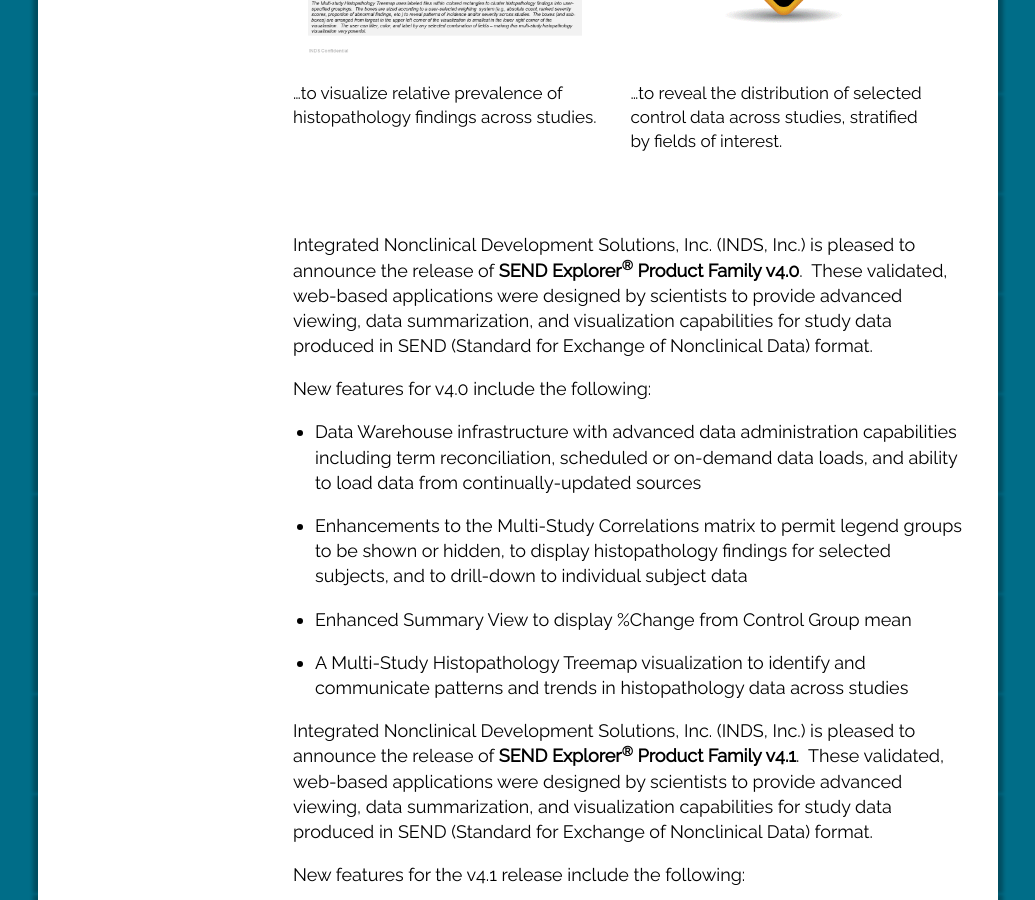
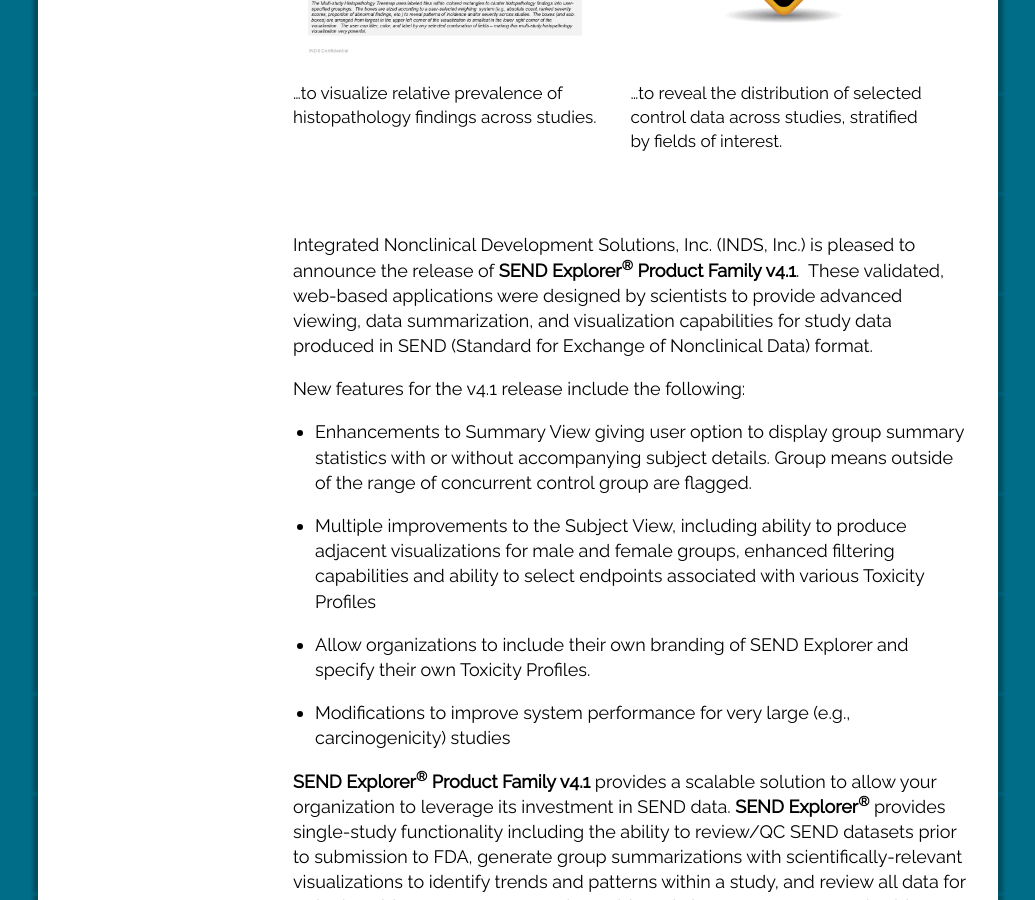
Before and after one commit to inds-inc/inds-inc.github.io, a Jekyll site: the page built from sendexplorer.md, in a window 1280 px wide and 900 px high, scrolled down 2214 px. Shown: the whole window, without its empty margins (122-1157 px from the left). Built offline with Jekyll 4.4.1, drawn with Linux system fonts in a browser that asks for light colours; comment, search, counter and statistics services are not loaded.

Commit message:
remove old stuff

```diff
--- a/sendexplorer.md
+++ b/sendexplorer.md
@@ -87,29 +87,7 @@
   </div>
 </div>
 <p>&nbsp;</p>
-Integrated Nonclinical Development Solutions, Inc. (INDS, Inc.) is
-pleased to announce the release of **SEND Explorer<sup>®</sup> Product
-Family v4.0**.  These validated, web-based applications were designed by
-scientists to provide advanced viewing, data summarization, and
-visualization capabilities for study data produced in SEND (Standard for
-Exchange of Nonclinical Data) format.
 
-New features for v4.0 include the following:
-
--   Data Warehouse infrastructure with advanced data administration
-    capabilities including term reconciliation, scheduled or on-demand
-    data loads, and ability to load data from continually-updated
-    sources
-
--   Enhancements to the Multi-Study Correlations matrix to permit legend
-    groups to be shown or hidden, to display histopathology findings for
-    selected subjects, and to drill-down to individual subject data
-
--   Enhanced Summary View to display %Change from Control Group mean
-
--   A Multi-Study Histopathology Treemap visualization to identify and
-    communicate patterns and trends in histopathology data across
-    studies
 
 Integrated Nonclinical Development Solutions, Inc. (INDS, Inc.) is
 pleased to announce the release of **SEND Explorer<sup>®</sup> Product
```
